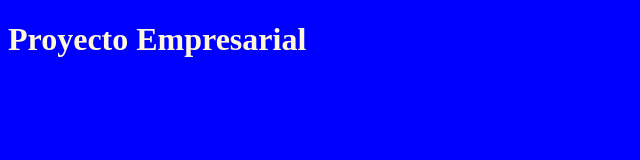
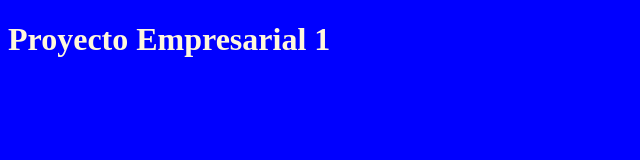
Before and after one commit to solo2010/CursoGit, a plain HTML site: page index.html in a window 1280 px wide. Shown: the full height of the page, 0-640 px from the left. Drawn offline with Linux system fonts and the light colour scheme.

Commit message:
Cambio de titulo

```diff
--- a/index.html
+++ b/index.html
@@ -8,6 +8,6 @@
     <link rel="stylesheet" href="css/plantilla.css" type="text/css">
 </head>
 <body>
-    <h1>Proyecto Empresarial</h1>
+    <h1>Proyecto Empresarial 1</h1>
 </body>
 </html>
```
